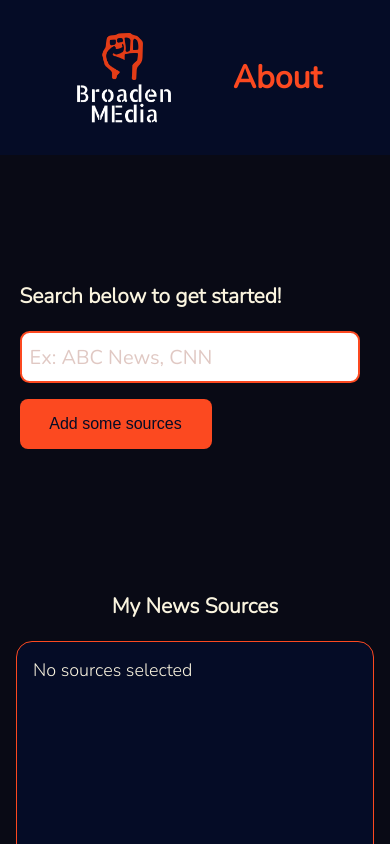
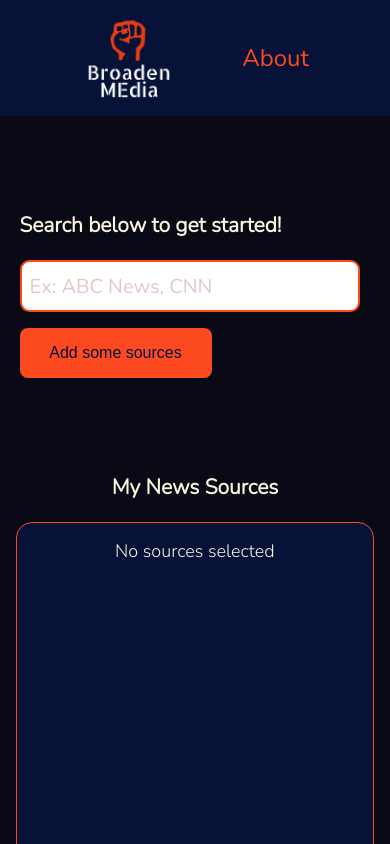
Before and after one commit to mallockey/BroadenMedia, a Next.js app: page / in a window 390 px wide. Shown: the top 844 px of the page. Built offline with nearby package versions, Linux system fonts and the light colour scheme.

Commit message:
Fixing Minor cosmetic css flaws

```diff
--- a/public/sass/about.sass
+++ b/public/sass/about.sass
@@ -18,7 +18,7 @@
   border-radius: 1rem
   font-family: $thin-font
   height: 20%
-  width: 70%
+  width: 50%
   padding: 2rem
 
 
--- a/public/sass/header.sass
+++ b/public/sass/header.sass
@@ -4,7 +4,7 @@
   background-color: $header-background-color
   color: $main-text-color
   display: flex
-  height: auto
+  height: 10vh
   justify-content: space-evenly
   align-items: center
   padding: 1rem
@@ -12,20 +12,27 @@
   top: 0
   left: 0
 
-
 .header-item
   height: auto
   width: auto
 
   a
-    font-weight: bold
-    font-size: 2rem
+    font-size: 1.5rem
 
 #site-logo
-  height: 7rem
+  height: 6rem
 
 @media screen and (max-width: $small)
   #header
+    height: 10vh
+    justify-content: space-evenly
     position: relative
     top: 0
     left: 0
+
+    .header-item
+      a
+        font-size: 1.5rem
+
+  #site-logo
+    height: 6rem
--- a/public/sass/map.sass
+++ b/public/sass/map.sass
@@ -39,9 +39,9 @@
     padding-bottom: 0
 
   .mapContainer
-    width: 90%
-    padding-left: .15rem
-    padding-right: .15rem
+    width: 95%
+    padding-left: .1rem
+    padding-right: .1rem
     padding-bottom: 1rem
     text-align: center
     border: none
--- a/public/sass/userSources.sass
+++ b/public/sass/userSources.sass
@@ -3,7 +3,7 @@
 .usersSourceItem
   border-radius: 1rem
   background-color: $main-link-color
-  color: white
+  color: $header-background-color
   max-width: 8rem
   margin: .5rem
   outline: none
--- a/public/sass/var.sass
+++ b/public/sass/var.sass
@@ -17,7 +17,7 @@
 
 
 $main-text-color: #faf4df
-$header-background-color: #050c26
+$header-background-color: #071238
 $background-color: #090a15
 $main-link-color: #fc4920
 $main-link-hover-color: #862914
--- a/public/style.css
+++ b/public/style.css
@@ -78,7 +78,7 @@
 #main #mainSearchBtn {
   width: 12rem;
   margin-top: 1rem;
-  color: #050c26;
+  color: #071238;
 }
 #main #mainSearchBtn:hover {
   background-color: #862914;
@@ -95,7 +95,7 @@
   margin-left: -1rem;
 }
 #usersSourcesMainContainer #usersSourcesContainer {
-  background-color: #050c26;
+  background-color: #071238;
   color: #faf4df;
   border: 1px solid #fc4920;
   border-radius: 1rem;
@@ -125,7 +125,6 @@
   }
 
   .searchSection {
-    margin-top: 2rem;
     width: 90%;
     margin-bottom: 1rem;
     position: relative;
@@ -137,9 +136,21 @@
     min-width: 20rem;
   }
 
+  #mainSearchBtn {
+    height: auto;
+    width: 12rem;
+    margin-top: 1rem;
+    margin-bottom: 0;
+    color: #071238;
+    display: flex;
+    justify-content: center;
+    align-items: center;
+    text-align: center;
+  }
+
   #usersSourcesMainContainer {
     margin-left: 0;
-    margin-top: 3rem;
+    margin-top: 0;
     height: auto;
     width: 100%;
     text-align: center;
@@ -148,6 +159,7 @@
     width: 83%;
     height: 50vh;
     margin-left: 1rem;
+    justify-content: center;
   }
 }
 @font-face {
@@ -167,10 +179,10 @@
   src: url("/fonts/nunito-lightitalic.woff");
 }
 #header {
-  background-color: #050c26;
+  background-color: #071238;
   color: #faf4df;
   display: flex;
-  height: auto;
+  height: 10vh;
   justify-content: space-evenly;
   align-items: center;
   padding: 1rem;
@@ -184,19 +196,27 @@
   width: auto;
 }
 .header-item a {
-  font-weight: bold;
-  font-size: 2rem;
+  font-size: 1.5rem;
 }
 
 #site-logo {
-  height: 7rem;
+  height: 6rem;
 }
 
 @media screen and (max-width: 600px) {
   #header {
+    height: 10vh;
+    justify-content: space-evenly;
     position: relative;
     top: 0;
     left: 0;
+  }
+  #header .header-item a {
+    font-size: 1.5rem;
+  }
+
+  #site-logo {
+    height: 6rem;
   }
 }
 @font-face {
@@ -234,11 +254,11 @@
   height: 2.5rem;
   margin-left: 0.5rem;
   background-color: #fc4920;
-  color: #050c26;
+  color: #071238;
   width: 25vw;
 }
 .searchResultsContainer button {
-  color: #050c26;
+  color: #071238;
   background-color: #fc4920;
   outline: none;
   box-shadow: none;
@@ -278,7 +298,7 @@
   }
   .searchResultsContainer .searchItem {
     background-color: #fc4920;
-    border-bottom: 1px solid #050c26;
+    border-bottom: 1px solid #071238;
     display: flex;
     font-size: 1.2rem;
     padding: 1rem;
@@ -293,7 +313,7 @@
   }
   .searchResultsContainer .searchItem .searchItemBtn {
     background-color: #fc4920;
-    color: #050c26;
+    color: #071238;
     display: flex;
     justify-content: center;
     align-items: center;
@@ -337,7 +357,7 @@
 .usersSourceItem {
   border-radius: 1rem;
   background-color: #fc4920;
-  color: white;
+  color: #071238;
   max-width: 8rem;
   margin: 0.5rem;
   outline: none;
@@ -371,7 +391,7 @@
   src: url("/fonts/nunito-lightitalic.woff");
 }
 #footer {
-  background-color: #050c26;
+  background-color: #071238;
   color: #faf4df;
   height: auto;
   display: flex;
@@ -442,7 +462,7 @@
 .scoreCard {
   display: flex;
   flex-direction: column;
-  background-color: #050c26;
+  background-color: #071238;
   border: 1px solid #fc4920;
   border-radius: 1rem;
   height: 25rem;
@@ -470,7 +490,7 @@
 
 .uncatScorePara {
   margin: 1rem;
-  background-color: #050c26;
+  background-color: #071238;
   border: 1px solid #fc4920;
   border-radius: 1rem;
   max-width: 35%;
@@ -494,8 +514,8 @@
   }
 
   .scoreCard {
-    width: 80%;
-    padding: 1.5rem;
+    width: 85%;
+    padding: 2rem;
     border: none;
     border-radius: none;
     height: auto;
@@ -507,10 +527,12 @@
     padding-top: 1rem;
     padding-left: 1rem;
     padding-right: 1rem;
-    padding-bottom: 1rem;
+    padding-bottom: 2rem;
     border: none;
     margin-top: 0;
     margin-bottom: 2rem;
+    margin-left: 0.5rem;
+    margin-right: 0.5rem;
   }
 }
 @font-face {
@@ -546,7 +568,7 @@
   border: 1px #fc4920 solid;
   border-radius: 1rem;
   padding: 1.5rem;
-  background-color: #050c26;
+  background-color: #071238;
 }
 
 .democraticHeader {
@@ -573,9 +595,9 @@
   }
 
   .mapContainer {
-    width: 90%;
-    padding-left: 0.15rem;
-    padding-right: 0.15rem;
+    width: 95%;
+    padding-left: 0.1rem;
+    padding-right: 0.1rem;
     padding-bottom: 1rem;
     text-align: center;
     border: none;
@@ -603,22 +625,23 @@
   display: flex;
   align-items: center;
   flex-direction: column;
-  background-color: #050c26;
+  background-color: #071238;
   font-family: "nunitolight";
   font-size: larger;
   border: 1px solid #fc4920;
   border-radius: 1rem;
   padding: 1rem;
   width: 70%;
+  margin-bottom: 2rem;
 }
 
 .recommendationSubContainer {
   display: flex;
   justify-content: space-evenly;
   align-items: center;
-  height: 10rem;
+  height: auto;
   width: auto;
-  background-color: #050c26;
+  background-color: #071238;
 }
 .recommendationSubContainer img {
   height: 5rem;
@@ -628,16 +651,18 @@
 
 @media screen and (max-width: 600px) {
   .recommendationContainer {
-    width: 83%;
+    width: 88%;
     margin-top: 0;
     margin-bottom: 0;
+    margin-left: 0;
+    margin-right: 0;
     display: flex;
     flex-direction: column;
     border: none;
   }
 
   .recommendationSubContainer {
-    width: 83%;
+    width: 100%;
   }
   .recommendationSubContainer img {
     height: 5rem;
@@ -676,12 +701,12 @@
 
 #aboutPara {
   color: #faf4df;
-  background-color: #050c26;
+  background-color: #071238;
   border: 1px solid #fc4920;
   border-radius: 1rem;
   font-family: "nunitolight";
   height: 20%;
-  width: 70%;
+  width: 50%;
   padding: 2rem;
 }
 
```
Also changed, not shown: public/sass/home.sass (+13 -3 lines), public/sass/recommendations.sass (+6 -3 lines), public/sass/scoreCard.sass (+5 -3 lines), 1 other file (tests, documents, lock files or other folders).
